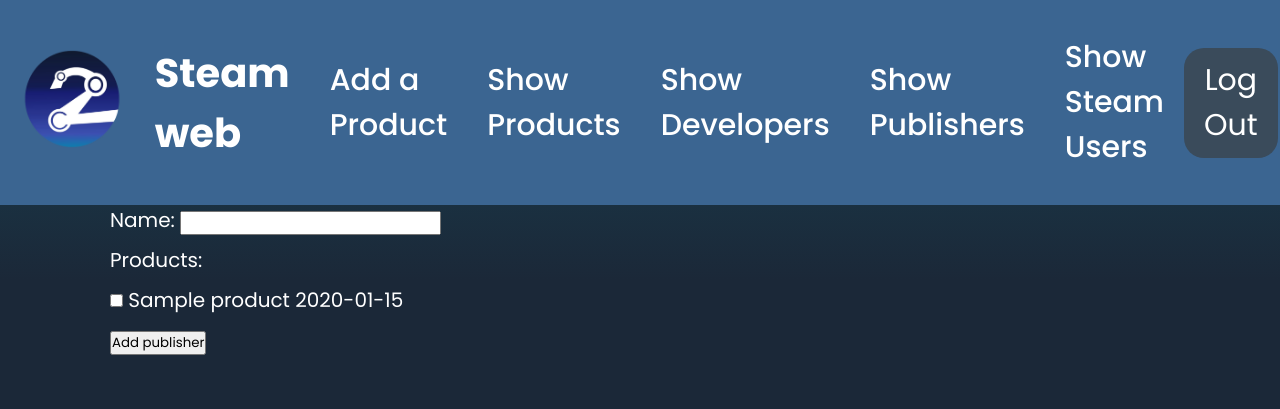
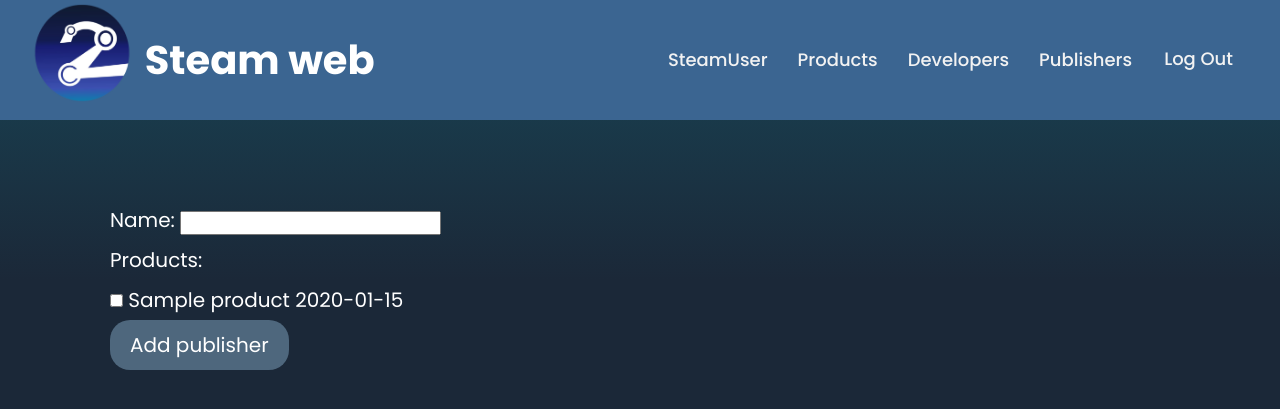
Before and after one commit to GiovanniMaerean/webProject, a Django app: page /createPublisher/ in a window 1280 px wide. Shown: the top 409 px of the page. Run offline with Django 5.2, Linux system fonts and the light colour scheme; a user stored in the database is signed in; tables that the repository leaves empty hold one stand-in row (values such as "Sample post"); some libraries are stand-ins or nearby versions.

Commit message:
fix errors and improve css

```diff
--- a/static/css/styles.css
+++ b/static/css/styles.css
@@ -20,53 +20,180 @@ body {
   min-height: 100vh;
 }
 
-.header-container {
-  display: flex;
-  justify-content: space-between;
-  align-items: center;
-  padding: 20px;
-  background-color: #3b6591;
-  position: fixed;
-  width: 100%;
-  z-index: 99;
+.buttonlogout{
+  background-color: transparent;
+  border-color: transparent;
+  color: #f2f2f2;
+  font-size: 18px;
+  font-weight: 500;
+  padding: 9px 15px;
+  border-radius: 5px;
+
+}
+
+.buttonlogout:hover{
+  background-color: darkred;
+  cursor: pointer;
 }
 
 nav {
-  display: flex;
-  align-items: center;
+  position: fixed;
+  top: 0;
+  z-index: 99;
+  width: 100%;
+  height: 120px;
   background-color: #3b6591;
-  height: 60%;
-  padding: 0 20px;
-  width: calc(100% - 40px);
+
 }
 
 nav .wrapper {
+  position: relative;
+  max-width: 1300px;
+  padding: 0px 30px;
+  height: 100%;
+  line-height: 120px;
+  margin: auto;
   display: flex;
+  align-items: center;
   justify-content: space-between;
-  align-items: center;
-  max-width: 1300px;
-  margin: auto;
-  width: 100%;
-}
-
-nav a {
-  color: white;
-  text-decoration: none;
-  padding: 15px 20px;
-  font-weight: 500;
-   font-size: 30px;
-  border-radius: 5px;
-  transition: background-color 0.3s ease;
-}
-
-nav a:hover {
-  background-color: #1b2838;
 }
 
 .logo {
-  height: 100px;
-  margin-right: 10px;
+  display: flex;
+  align-items: center;
 }
+
+.logo img{
+  max-height: 100px;
+  margin-top: 5vh;
+}
+
+.logo h1 {
+  margin-left: 10px;
+}
+
+.wrapper .nav-links{
+  display: inline-flex;
+}
+
+.nav-links li{
+  list-style: none;
+}
+
+.nav-links li a{
+  color: #f2f2f2;
+  text-decoration: none;
+  font-size: 18px;
+  font-weight: 500;
+  padding: 9px 15px;
+  border-radius: 5px;
+  transition: all 0.3s ease;
+}
+
+.nav-links li a:hover{
+  background: #3A3B3C;
+}
+
+.nav-links .mobile-item{
+  display: none;
+}
+
+.nav-links .drop-menu{
+  position: absolute;
+  background: #242526;
+  width: 180px;
+  line-height: 45px;
+  top: 85px;
+  opacity: 0;
+  visibility: hidden;
+  box-shadow: 0 6px 10px rgba(0,0,0,0.15);
+}
+
+.nav-links li:hover .drop-menu,
+.nav-links li:hover .mega-box{
+  transition: all 0.3s ease;
+  top: 70px;
+  opacity: 1;
+  visibility: visible;
+}
+
+.drop-menu li a{
+  width: 100%;
+  display: block;
+  padding: 0 0 0 15px;
+  font-weight: 400;
+  border-radius: 0px;
+}
+.mega-box{
+  position: absolute;
+  left: 0;
+  width: 100%;
+  padding: 0 30px;
+  top: 85px;
+  opacity: 0;
+  visibility: hidden;
+}
+
+.mega-box .content{
+  background: #242526;
+  padding: 25px 20px;
+  display: flex;
+  width: 100%;
+  justify-content: space-between;
+  box-shadow: 0 6px 10px rgba(0,0,0,0.15);
+}
+
+.mega-box .content .row{
+  width: calc(25% - 30px);
+  line-height: 45px;
+}
+.content .row img{
+  width: 100%;
+  height: 100%;
+  object-fit: cover;
+}
+.content .row header{
+  color: #f2f2f2;
+  font-size: 20px;
+  font-weight: 500;
+}
+.content .row .mega-links{
+  margin-left: -40px;
+  border-left: 1px solid rgba(255,255,255,0.09);
+}
+
+.row .mega-links li{
+  padding: 0 20px;
+}
+.row .mega-links li a{
+  padding: 0 20px;
+  color: #d9d9d9;
+  font-size: 17px;
+  display: block;
+}
+.row .mega-links li a:hover{
+  color: #f2f2f2;
+}
+.wrapper .btn{
+  color: #fff;
+  font-size: 20px;
+  cursor: pointer;
+  display: none;
+}
+
+.wrapper .btn.close-btn{
+  position: absolute;
+  right: 30px;
+  top: 10px;
+}
+
+
+nav input{
+  display: none;
+}
+
+
+
 
 h1 {
   font-size: 40px;
@@ -166,20 +231,24 @@ h1 {
 .button:active {
   transform: scale(0.95);
 }
-.buttonlogout{
-  background-color: #3a4b5b;
+
+#inputValue{
+  height: 5vh;
+  width: 40vh;
+}
+
+
+.deleteButton{
+  background-color: #4e677d;
   color: white;
   border: none;
   padding: 10px 20px;
-  font-size: 30px;
+  font-size: 20px;
   border-radius: 20px;
   cursor: pointer;
   transition: background-color 0.3s, transform 0.3s;
 }
-.buttonlogout:hover {
-  background-color: #2e3745;
+
+.deleteButton:hover{
+  background-color: darkred;
 }
-
-.buttonlogout:active {
-  transform: scale(0.95);
-}
--- a/steamApp/views.py
+++ b/steamApp/views.py
@@ -15,6 +15,7 @@ from steamApp.models import Product, Publisher, Developer, SteamUser
 @csrf_exempt
 @login_required()
 def createProducts(request):
+    error = ""
     if request.method == 'POST':
         form = ProductForm(request.POST)
         if form.is_valid():
@@ -22,16 +23,15 @@ def createProducts(request):
             product.creatorUser = request.user
             product.save()
             return redirect('home')
+
         else:
-            # El formulario no es válido, devuelve una respuesta JSON con los errores del formulario
-            print(form.errors)
-            errors = form.errors.as_json()
-            return JsonResponse({'errors': errors}, status=400)  # Bad request status code
-
+            error = "Not a valid form"
 
     else:
         form = ProductForm()
-    context = {'form': form}
+    context = {'form': form,
+               'error': error
+               }
 
     return render(request, 'createProduct.html', context)
 
--- a/templates/base.html
+++ b/templates/base.html
@@ -16,24 +16,74 @@
 
 
 <body>
-  <header>
-    <div class="header-container">
-        <a href="{% url 'home' %}"><img src="{% static 'img/logo_steam2-ai-brush-removebg-g28ncgnt.png' %}" alt="Logo" class="logo"></a>
-      <h1>Steam web</h1>
-      <nav>
-          <a href="{% url 'createProducts' %}">Add a Product</a>
-          <a href="{% url 'showProducts' %}">Show Products</a>
-          <a href="{% url 'showDevelopers' %}">Show Developers</a>
-          <a href="{% url 'showPublishers' %}">Show Publishers</a>
-          <a href="{% url 'showSteamUsers' %}">Show Steam Users</a>
+  <nav>
+    <div class="wrapper">
+        <div class="logo"><a href="{% url 'home' %}"><img src="{% static 'img/logo_steam2-ai-brush-removebg-g28ncgnt.png' %}" alt="Logo"></a><h1>Steam web</h1></div>
+        <input type="radio" name="slider" id="menu-btn">
+        <input type="radio" name="slider" id="close-btn">
 
-          <form action="{% url 'logout' %}" method="post">
-              {% csrf_token %}
-              <button type="submit" class="buttonlogout">Log Out</button>
-          </form>
-      </nav>
+        {% if user.is_authenticated %}
+            <ul class="nav-links">
+                <li>
+                    <a href="#" class="desktop-item">SteamUser</a>
+                    <input type="checkbox" id="showDrop1">
+                    <label for="showDrop1" class="mobile-item">SteamUser</label>
+
+                    <ul class="drop-menu">
+                        <li><a href="{% url 'showSteamUsers' %}" >See all SteamUsers</a></li>
+                        <li><a href="{% url 'createSteamUser' %}" >Add new SteamUser</a></li>
+                    </ul>
+                </li>
+
+                <li>
+                    <a href="#" class="desktop-item">Products</a>
+                    <input type="checkbox" id="showDrop2">
+                    <label for="showDrop2" class="mobile-item">Products</label>
+
+                    <ul class="drop-menu">
+                        <li><a href="{% url 'showProducts' %}" >See all Products</a></li>
+                        <li><a href="{% url 'createProducts' %}" >Add new SteamUser</a></li>
+                    </ul>
+                </li>
+
+                <li>
+                    <a href="#" class="desktop-item">Developers</a>
+                    <input type="checkbox" id="showDrop3">
+                    <label for="showDrop3" class="mobile-item">Developers</label>
+
+                    <ul class="drop-menu">
+                        <li><a href="{% url 'showDevelopers' %}" >See all Developers</a></li>
+                        <li><a href="{% url 'createDeveloper' %}" >Add new Developers</a></li>
+                    </ul>
+                </li>
+
+                <li>
+                    <a href="#" class="desktop-item">Publishers</a>
+                    <input type="checkbox" id="showDrop4">
+                    <label for="showDrop4" class="mobile-item">Publishers</label>
+
+                    <ul class="drop-menu">
+                        <li><a href="{% url 'showPublishers' %}" >See all Publishers</a></li>
+                        <li><a href="{% url 'createPublisher' %}" >Add new Publishers</a></li>
+                    </ul>
+                </li>
+
+                <li>
+                    <form action="{% url 'logout' %}" method="post">
+                          {% csrf_token %}
+                          <button type="submit" class="buttonlogout">Log Out</button>
+                      </form>
+                </li>
+            </ul>
+
+          <label for="menu-btn" class="btn menu-btn"><i class="fas fa-bars"></i></label>
+
+        {% else %}
+
+        {% endif %}
+
     </div>
-  </header>
+  </nav>
 
   <main>
     <div class = "marginForMainContent" >
--- a/templates/createProduct.html
+++ b/templates/createProduct.html
@@ -108,6 +108,12 @@ $(document).ready(function(){
 
     Add your Steam products here
     <form method="post">
+        {% if error %}
+                <h3 style="color: darkred;">{{ error }}</h3>
+
+        {% endif %}
+
+
         {% csrf_token %}
         <table>
             <tr>
--- a/templates/createPublisher.html
+++ b/templates/createPublisher.html
@@ -7,9 +7,18 @@
 
 
     <form method="post">
+        {% for field in form %}
+            {% if field.errors %}
+                <ul>
+                    {% for error in field.errors %}
+                        <li>{{ error }}</li>
+                    {% endfor %}
+                </ul>
+            {% endif %}
+        {% endfor %}
         {% csrf_token %}
         {{ form.as_p }}
-        <button type="submit">Add publisher</button>
+        <button type="submit" class="button">Add publisher</button>
     </form>
 
 {% endblock %}
--- a/templates/home.html
+++ b/templates/home.html
@@ -20,7 +20,7 @@
                     <input type="text" name="inputValue" id="inputValue">
                 </td>
                 <td>
-                    <button type="submit" class="button">Search</button>
+                    <button type="submit" class="button" >Search</button>
                 </td>
             </tr>
         </table>
--- a/templates/showDevelopers.html
+++ b/templates/showDevelopers.html
@@ -8,9 +8,9 @@
         <ul>
             {% for developer in developers %}
                 <li>{{ developer.name }}</li>
-                <a href="{% url 'modifyDeveloper' developer.id %}"><button type="submit">Modify</button></a>
-                <a href="{% url 'deleteDeveloper' developer.id %}"><button type="submit">Delete</button></a>
-                <a href="{% url 'developerDetails' developer.id %}"><button type="submit">Show details</button></a>
+                <a href="{% url 'modifyDeveloper' developer.id %}"><button type="submit" class="button">Modify</button></a>
+                <a href="{% url 'deleteDeveloper' developer.id %}"><button type="submit" class="deleteButton">Delete</button></a>
+                <a href="{% url 'developerDetails' developer.id %}"><button type="submit" class="button">Show details</button></a>
             {% endfor %}
         </ul>
     {% else %}
--- a/templates/showProduct.html
+++ b/templates/showProduct.html
@@ -9,7 +9,7 @@
             {% for product in products %}
                 <li>{{ product.name }}</li>
                 <a href="{% url 'modifyProduct' product.id %}"><button type="submit" class="button">Modify</button></a>
-                <a href="{% url 'deleteProduct' product.id %}"><button type="submit" class="button">Delete</button></a>
+                <a href="{% url 'deleteProduct' product.id %}"><button type="submit" class="deleteButton">Delete</button></a>
                 <a href="{% url 'productDetails' product.id %}"><button type="submit" class="button">Show details</button></a>
             {% endfor %}
         </ul>
--- a/templates/showPublishers.html
+++ b/templates/showPublishers.html
@@ -8,9 +8,9 @@
         <ul>
             {% for publisher in publishers %}
                 <li>{{ publisher.name }}</li>
-                <a href="{% url 'modifyPublisher' publisher.id %}"><button type="submit">Modify</button></a>
-                <a href="{% url 'deletePublisher' publisher.id %}"><button type="submit">Delete</button></a>
-                <a href="{% url 'publisherDetails' publisher.id %}"><button type="submit">Show details</button></a>
+                <a href="{% url 'modifyPublisher' publisher.id %}"><button type="submit" class="button">Modify</button></a>
+                <a href="{% url 'deletePublisher' publisher.id %}"><button type="submit" class="deleteButton">Delete</button></a>
+                <a href="{% url 'publisherDetails' publisher.id %}"><button type="submit" class="button">Show details</button></a>
             {% endfor %}
         </ul>
     {% else %}
--- a/templates/showSteamUsers.html
+++ b/templates/showSteamUsers.html
@@ -8,9 +8,9 @@
         <ul>
             {% for steamUser in steamUsers %}
                 <li>{{ steamUser.realName }}</li>
-                <a href="{% url 'modifySteamUser' steamUser.id %}"><button type="submit">Modify</button></a>
-                <a href="{% url 'deleteSteamUser' steamUser.id %}"><button type="submit">Delete</button></a>
-                <a href="{% url 'steamUserDetails' steamUser.id %}"><button type="submit">Show details</button></a>
+                <a href="{% url 'modifySteamUser' steamUser.id %}"><button type="submit" class="button">Modify</button></a>
+                <a href="{% url 'deleteSteamUser' steamUser.id %}"><button type="submit" class="deleteButton">Delete</button></a>
+                <a href="{% url 'steamUserDetails' steamUser.id %}"><button type="submit" class="button">Show details</button></a>
             {% endfor %}
         </ul>
     {% else %}
```
Also changed, not shown: other parts of static/css/styles.css (+0 -62 lines), static/css/paginator.css (added, +68 -0 lines), templates/createDeveloper.html (+11 -1 lines), templates/createSteamUser.html (+10 -1 lines), templates/paginator.html (+30 -33 lines), templates/search.html (+5 -6 lines).
